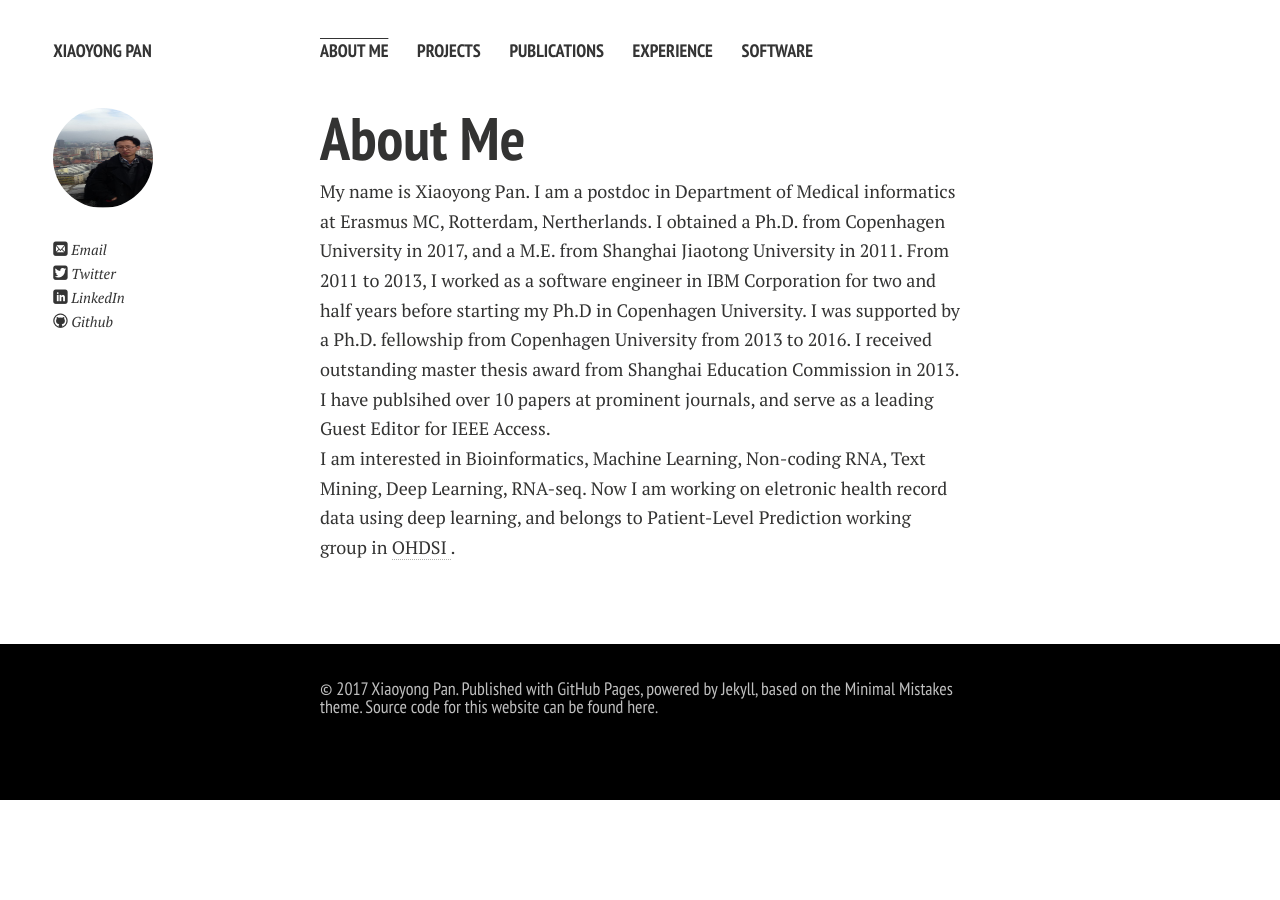
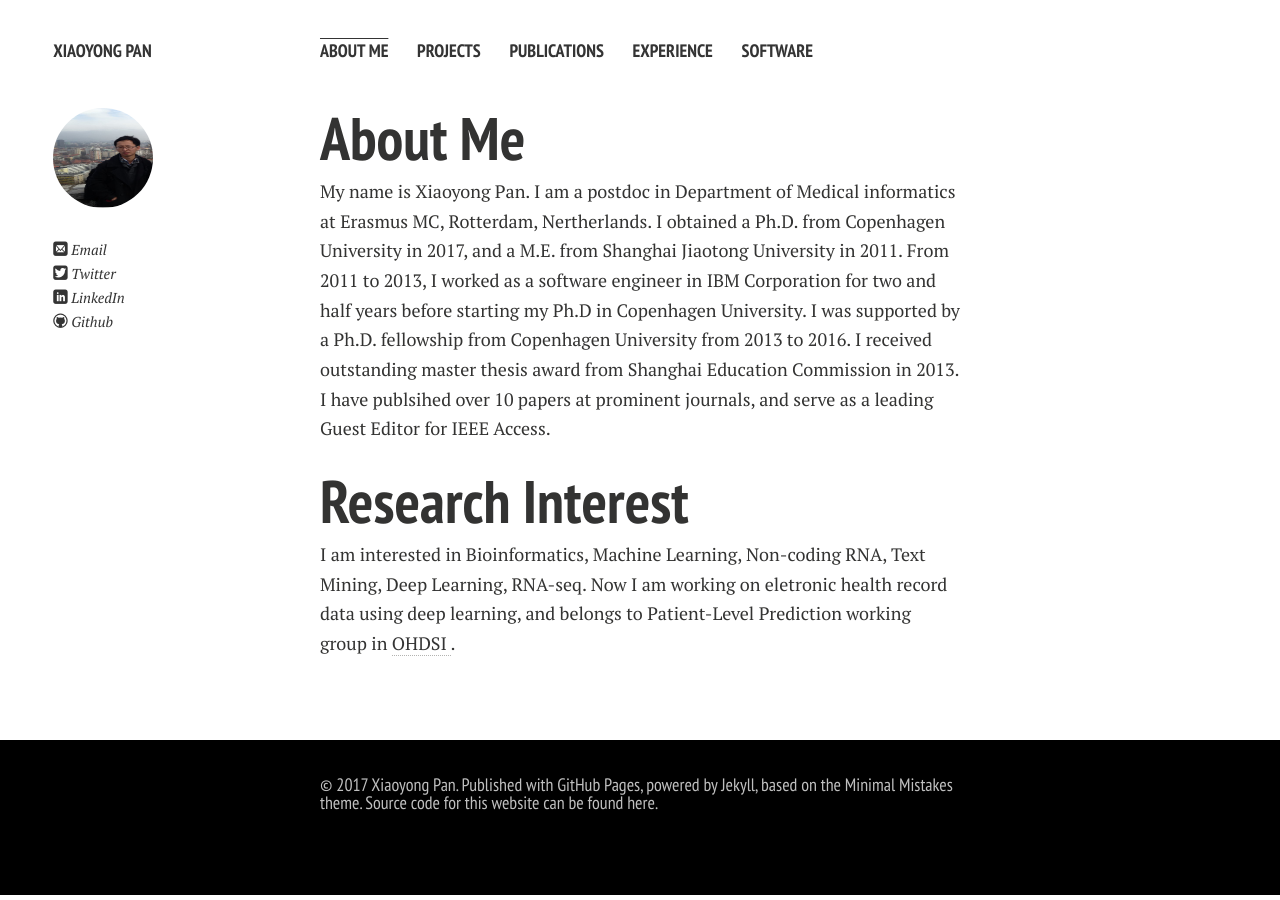
Before and after one commit to xypan1232/xypan1232.github.io, a Jekyll site: the page built from index.md, in a window 1280 px wide. Built offline with Jekyll 4.4.1, drawn with Linux system fonts in a browser that asks for light colours; nearby versions of some CDN libraries; Markdown is read by kramdown in place of the engine named in the settings; our own code applies the rules of GitHub Pages for plain Markdown files.

Commit message:
Update index.md

```diff
--- a/index.md
+++ b/index.md
@@ -9,5 +9,7 @@ I obtained a Ph.D. from Copenhagen University in 2017, and a M.E. from Shanghai
 software engineer in IBM Corporation for two and half years before starting my Ph.D in Copenhagen University. I was supported by a Ph.D. fellowship from Copenhagen University from 2013 to 2016.
 I received outstanding master thesis award from Shanghai Education Commission in 2013. I have publsihed over 10 papers at prominent journals, and serve as a leading Guest Editor for IEEE Access.
 <br>
+# Research Interest
+
 I am interested in Bioinformatics, Machine Learning, Non-coding RNA, Text Mining, Deep Learning, RNA-seq.
 Now I am working on eletronic health record data using deep learning, and belongs to Patient-Level Prediction working group in <a href="https://ohdsi.org/">OHDSI </a>.
```
